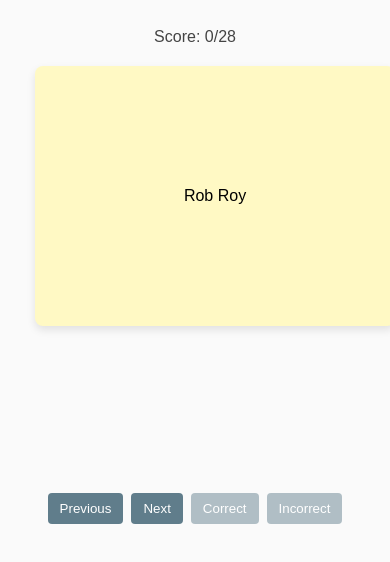
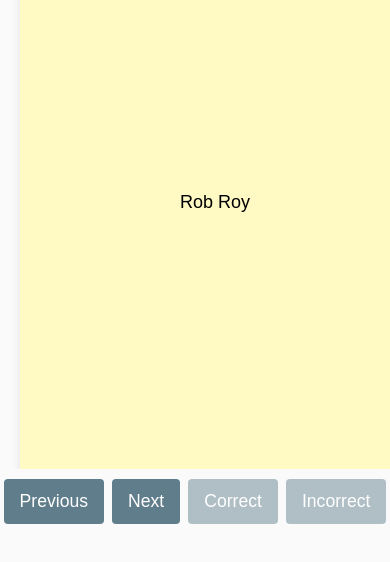
Before and after one commit to trapadl/specs_memorisation, a plain HTML site: page index.html in a window 390 px wide. Shown: the part 310-872 px from the top of the page. Drawn offline with Linux system fonts and the light colour scheme.

Commit message:
Improve mobile readability

```diff
--- a/index.html
+++ b/index.html
@@ -2,6 +2,7 @@
 <html lang="en">
 <head>
   <meta charset="UTF-8">
+  <meta name="viewport" content="width=device-width, initial-scale=1">
   <title>Cocktail Flashcards</title>
   <style>
     body {
@@ -14,6 +15,7 @@
       min-height: 100vh;
       margin: 0;
       padding-bottom: 60px;
+      font-size: 16px;
     }
     h1 {
       color: #444;
@@ -70,13 +72,14 @@
       padding: 10px 0;
     }
     button {
-      padding: 8px 12px;
+      padding: 10px 14px;
       margin: 0 4px;
       border: none;
       background: #607d8b;
       color: white;
       border-radius: 4px;
       cursor: pointer;
+      font-size: 1rem;
     }
     button:disabled {
       background: #b0bec5;
@@ -85,6 +88,20 @@
     #score {
       margin-top: 10px;
       color: #444;
+    }
+
+    @media (max-width: 600px) {
+      body {
+        font-size: 18px;
+      }
+      #flashcard {
+        width: 90vw;
+        height: 60vh;
+      }
+      button {
+        padding: 12px 16px;
+        font-size: 1.1rem;
+      }
     }
   </style>
 </head>
```
